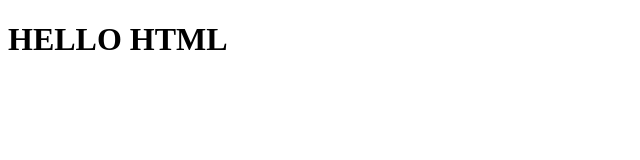
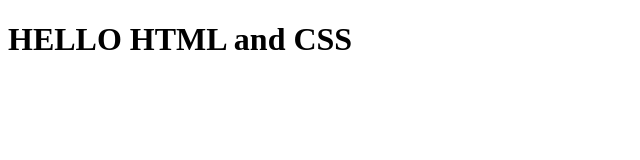
Before and after one commit to cgouthami/NEW_HTML, a plain HTML site: page index.html in a window 1280 px wide. Shown: the whole page, without its empty margins (0-640 px from the left). Drawn offline with Linux system fonts and the light colour scheme.

Commit message:
new change

```diff
--- a/index.html
+++ b/index.html
@@ -6,6 +6,6 @@
     <title>Document</title>
 </head>
 <body>
-    <h1>HELLO HTML</h1>
+    <h1>HELLO HTML and CSS</h1>
 </body>
 </html>
```
